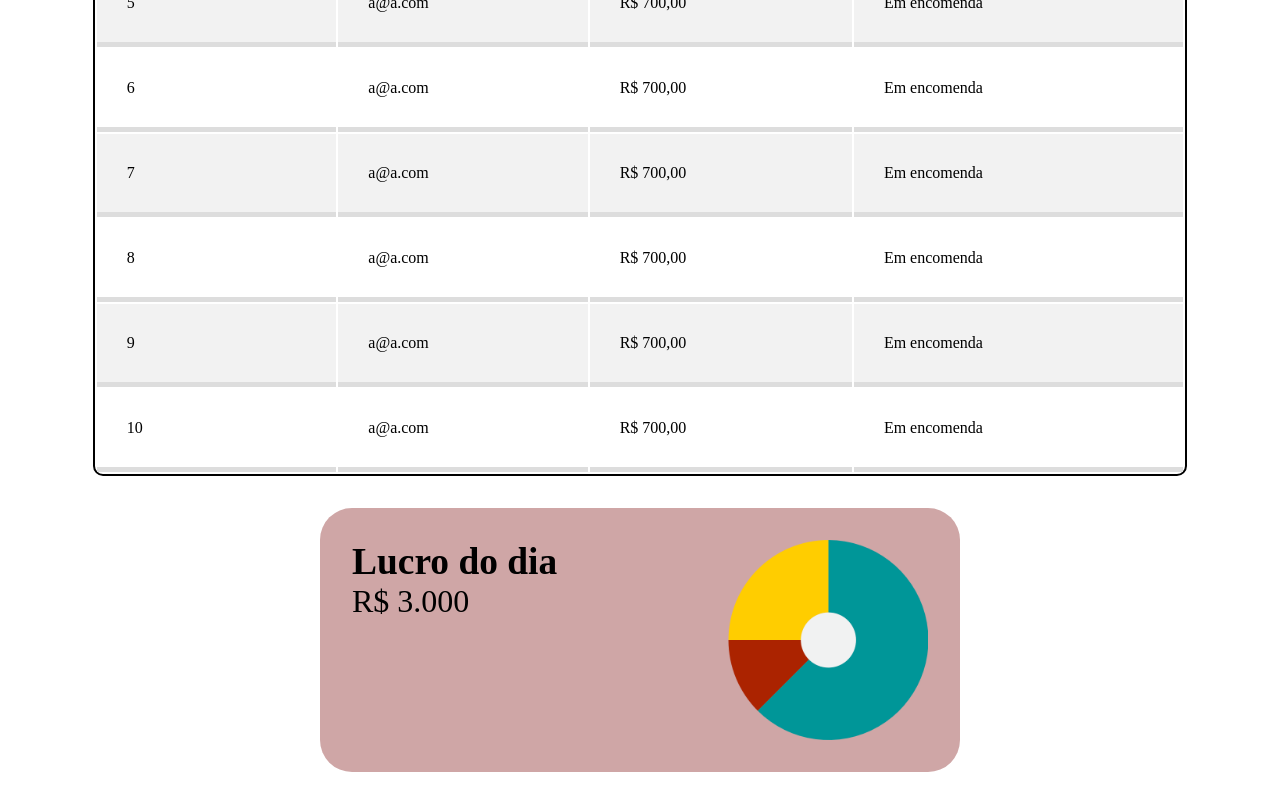
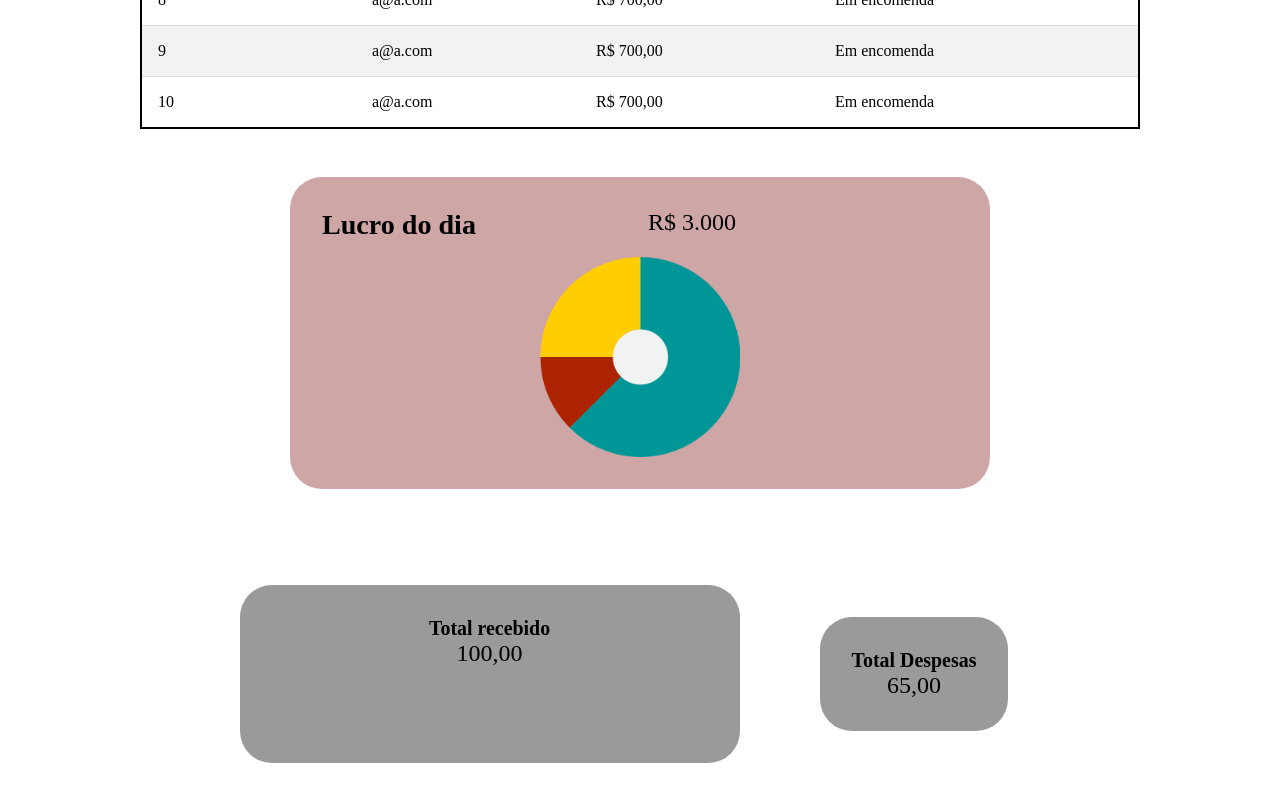
Before and after one commit to projeto-belissima/front-end, a Vue app: page /vendas in a window 1280 px wide. Shown: the part 620-1420 px from the top of the page. Built offline with nearby package versions, Linux system fonts and the light colour scheme.

Commit message:
feat: reponsividade da página de vendas #13

```diff
--- a/src/views/VendaView.vue
+++ b/src/views/VendaView.vue
@@ -79,39 +79,47 @@ const produtos = ref([
   </section>
 </template>
 <style scoped>
+
 .header-dias {
   display: grid;
   justify-content: center;
   text-align: center;
   width: 100%;
-  border: 1px solid black;
+  padding: 1rem;
 }
 
+
 .dias-semana {
+   display: flex;
+  list-style-type: none;
+  gap: 2rem;
+  padding: 1rem;
+  font-size: 1rem;
+  flex-wrap: wrap;
+  justify-content: center;
+}
+
+.tabela {
   display: flex;
-  list-style-type: none;
-  gap: 4rem;
-  padding: 1rem;
-}
-.tabela {
-  display: grid;
-  justify-items: center;
+  justify-content: center;
   padding: 2rem;
-  border: 1px;
-
+  overflow-x: auto;
 }
 
 .tabela table {
-  width: 90%;
-  border: 2px solid ;
+  width: 100%;
+  max-width: 1000px;
+  border: 2px solid black;
   border-radius: 10px;
+  border-collapse: collapse;
 
 }
 
 .tabela th,
 td {
-  padding: 30px;
-  border-bottom: 5px solid #ddd;
+  padding: 1rem;
+  border-bottom: 1px solid #ddd;
+  text-align: left;
 }
 
 .tabela tr:nth-child(even) {
@@ -125,12 +133,15 @@ td {
   background-color: #ff0000;
   color: white;
   border-radius: 30px;
-  border: #ff0000;
+  border: none;
+  padding: 0.5rem 1rem;
 }
+
 .options {
-  height: 1.5rem;
-  width: 30rem;
-  border-radius: 1.5px;
+  height: 2rem;
+  width: 100%;
+  max-width: 300px;
+  border-radius: 4px;
   border: none;
 }
 
@@ -140,47 +151,60 @@ td {
   border: none;
 }
 .grafico{
- display: grid;
- justify-items: center;
- margin-bottom: 2rem;
-
+  display: flex;
+  flex-direction: column;
+  align-items: center;
+  margin-bottom: 2rem;
+  padding: 1rem;
 }
 .lucro {
   display: grid;
-  grid-template-columns: auto auto;
-  grid-template-rows: auto auto auto auto;
+  grid-template-columns: 1fr 1fr;
+  gap: 1rem;
   padding: 2rem;
-  border: 1px ;
   border-radius: 2rem;
-  width: 50%;
-  background-color:  rgb(207, 166, 166);
-  font-size: 2rem;
-}
-.grafico-img{
-  display: grid;
-  justify-content: end;
-  grid-column: 2 / 3;
-  grid-row: 1 / 5;
+  width: 100%;
+  max-width: 700px;
+  background-color: rgb(207, 166, 166);
+  font-size: 1.5rem;
 }
 
 .valores {
-  display: grid;
-  padding: 5rem;
-  border: 1px ;
+  background-color: rgb(156, 153, 153);
+  padding: 2rem;
   border-radius: 2rem;
+  font-size: 1.5rem;
+  margin: 1rem;
   width: 100%;
-  background-color: rgb(156, 153, 153);
-  font-size: 2rem;
-  margin: 3rem;
-  justify-content: space-around
+  max-width: 500px;
+  text-align: center;
 }
 .valor-info {
-  display: grid;
-  justify-content: space-around;
+  display: flex;
+  flex-wrap: wrap;
+  justify-content: center;
+  padding: 2rem;
+  gap: 1rem;
 
 
 }
-
+.grafico-img {
+  grid-column: 2 / 3;
+  grid-row: 1 / 5;
+  display: flex;
+  align-items: center;
+  justify-content: center;
+}
+@media (max-width: 768px) {
+  .lucro {
+    grid-template-columns: 1fr;
+    text-align: center;
+  }
+}
+.grafico-img {
+    grid-column: 1 / -1;
+    grid-row: auto;
+  }
 
 
 </style>
```
